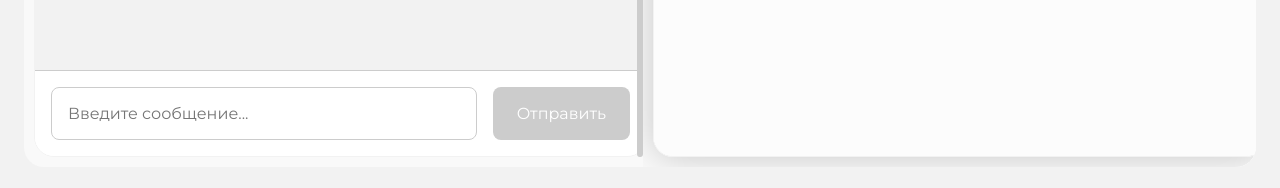
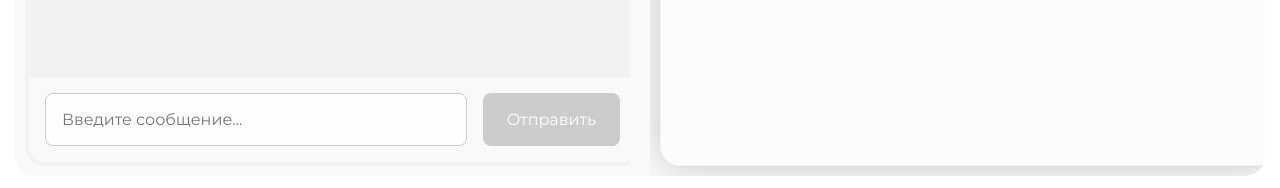
Before and after one commit to MarketerKA/AI_AM_AM_BUILDER, a React (Vite) app: page / in a window 1280 px wide. Shown: the part 609-797 px from the top of the page. Built offline with nearby package versions, Linux system fonts and the light colour scheme.

Commit message:
Update: Part #11 scrolls and regulirovka

```diff
--- a/src/components/ChatInterface/ChatInterface.module.scss
+++ b/src/components/ChatInterface/ChatInterface.module.scss
@@ -7,7 +7,7 @@
   display: flex;
   flex-direction: column;
   overflow: hidden;
-  background-color: $color-white;
+  // background-color: $color-white;
   flex: 1;
   margin: 10px 0 10px 10px;
   border-radius: 20px;
@@ -16,7 +16,7 @@
   transition: none;
   position: relative;
   z-index: 1;
-  border: 1px solid $color-gray-light;
+  border: 4px solid $color-gray-light;
 
   &:hover {
     transform: none;
@@ -61,18 +61,18 @@
 
   /* Стилизация скроллбара для WebKit (Chrome, Safari, новые версии Edge) */
   &::-webkit-scrollbar {
-    width: 14px;
+    width: 8px;
   }
 
   &::-webkit-scrollbar-track {
-    background: #f0f0f0;
+    background: transparent;
     border-radius: 8px;
   }
 
   &::-webkit-scrollbar-thumb {
     background-color: $color-red-primary;
     border-radius: 8px;
-    border: 3px solid #f0f0f0;
+    border: 3px solid transparent;
 
     &:hover {
       background-color: darken($color-red-primary, 10%);
@@ -95,16 +95,17 @@
   padding: $spacing-md;
   border-radius: $border-radius-sm;
   animation: fadeIn 0.3s ease-in-out;
+  box-shadow: 0 2px 5px rgba(0, 0, 0, 0.05);
 
   &.userMessage {
     align-self: flex-end;
-    background-color: #E8F1FF;
+    background-color: rgba(232, 241, 255, 0.9);
     border-bottom-right-radius: 4px;
   }
 
   &.assistantMessage {
     align-self: flex-start;
-    background-color: $color-white;
+    background-color: rgba(255, 255, 255, 0.9);
     border-bottom-left-radius: 4px;
   }
 }
@@ -146,8 +147,8 @@
 .inputArea {
   display: flex;
   padding: $spacing-md;
-  background-color: $color-white;
-  border-top: 1px solid $color-gray-medium;
+  background-color: transparent;
+  border-top: none;
 }
 
 .messageInput {
@@ -155,7 +156,7 @@
   padding: $spacing-md;
   border-radius: $border-radius-sm;
   border: 1px solid $color-gray-medium;
-  background-color: $color-white;
+  background-color: rgba(255, 255, 255, 0.9);
   font-size: $font-size-md;
 
   &:focus {
--- a/src/components/JsonSchema/JsonSchema.module.scss
+++ b/src/components/JsonSchema/JsonSchema.module.scss
@@ -98,14 +98,14 @@
   }
 
   &::-webkit-scrollbar-track {
-    background: #f0f0f0;
+    background: transparent;
     border-radius: 8px;
   }
 
   &::-webkit-scrollbar-thumb {
     background-color: $color-red-primary;
     border-radius: 8px;
-    border: 3px solid #f0f0f0;
+    border: 3px solid #fcfcfc;
 
     &:hover {
       background-color: darken($color-red-primary, 10%);
@@ -113,7 +113,7 @@
   }
 
   &::-webkit-scrollbar-corner {
-    background-color: #f0f0f0;
+    background-color: transparent;
   }
 }
 
--- a/src/components/ResizablePanels/ResizablePanels.module.scss
+++ b/src/components/ResizablePanels/ResizablePanels.module.scss
@@ -100,17 +100,17 @@
 }
 
 .resizeHandle {
-  width: 6px;
-  background-color: $color-gray-medium;
+  width: 20px;
+  background-color: transparent;
   position: relative;
   margin: 10px 0;
-  border-radius: 3px;
+  border-radius: 0;
   cursor: col-resize;
-  transition: background-color 0.2s ease;
+  transition: none;
   z-index: 5;
 
   &:hover {
-    background-color: $color-red-primary;
+    background-color: transparent;
   }
 
   &::before {
@@ -119,34 +119,28 @@
     top: 50%;
     left: 50%;
     transform: translate(-50%, -50%);
-    color: white;
-    font-size: 20px;
+    color: $color-gray-dark;
+    font-size: 28px;
     line-height: 1;
     text-align: center;
     z-index: 2;
+    background-color: rgba(255, 255, 255, 0.9);
+    padding: 20px 6px;
+    border-radius: 12px;
+    box-shadow: 0 2px 10px rgba(0, 0, 0, 0.15);
+    transition: all 0.2s ease;
+    border: 1px solid rgba(0, 0, 0, 0.1);
+  }
+
+  &:hover::before {
+    color: $color-red-primary;
+    background-color: rgba(255, 255, 255, 1);
+    box-shadow: 0 4px 15px rgba(0, 0, 0, 0.2);
+    transform: translate(-50%, -50%) scale(1.1);
+    border: 1px solid rgba(0, 0, 0, 0.15);
   }
 
   &::after {
-    content: '';
-    position: absolute;
-    top: 50%;
-    left: 50%;
-    transform: translate(-50%, -50%);
-    width: 24px;
-    height: 80px;
-    background-color: rgba(255, 255, 255, 0.8);
-    border-radius: 10px;
-    border: 1px solid $color-gray-light;
-    box-shadow: 0 0 5px rgba(0, 0, 0, 0.1);
-    display: flex;
-    align-items: center;
-    justify-content: center;
-    cursor: col-resize;
-    opacity: 0;
-    transition: opacity 0.2s ease;
-  }
-
-  &:hover::after {
-    opacity: 0.9;
+    display: none;
   }
 }
--- a/src/pages/Home/Home.module.scss
+++ b/src/pages/Home/Home.module.scss
@@ -5,8 +5,8 @@
   @include flex-column;
   width: 100%;
   height: 100vh;
-  padding: $spacing-lg;
-  background-color: $color-gray-light;
+  padding: 15px;
+  background-color: $color-white;
   box-sizing: border-box;
   overflow: hidden;
 }
```
